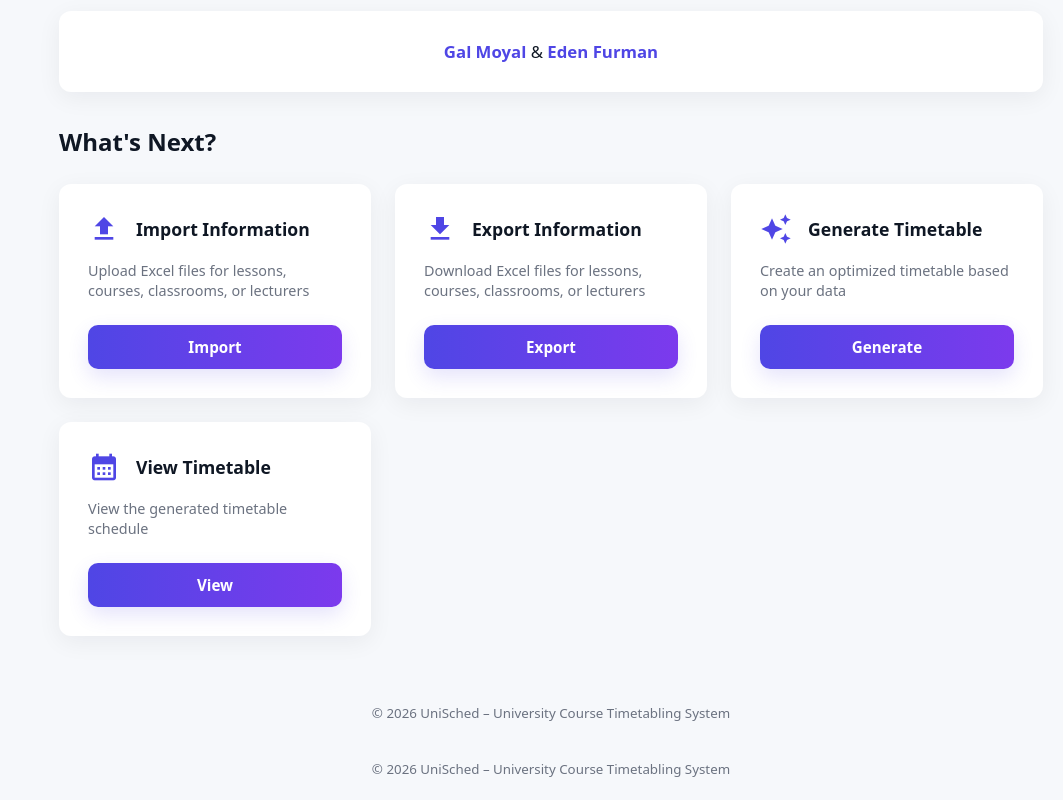
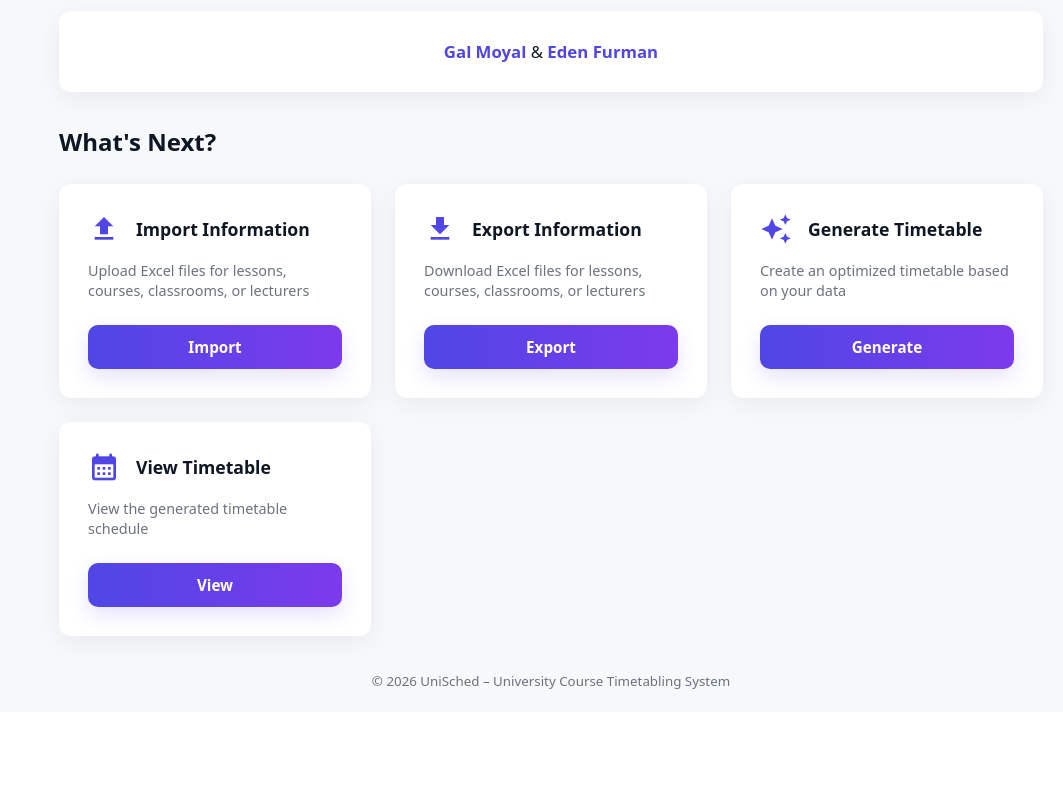
Before and after one commit to GalMoyal111/course-scheduling-system, a React (Vite) app in the folder client/: page / in a window 1280 px wide. Shown: the part 879-1679 px from the top of the page, without its empty margins (217-1280 px from the left). After the commit the page ends 1591 px from the top, so only its background shows below. Built offline with nearby package versions, Linux system fonts and the light colour scheme; no server answers.

Commit message:
feat: Remove Footer component from DashboardPage and TimetablePage

```diff
--- a/client/src/pages/DashboardPage.jsx
+++ b/client/src/pages/DashboardPage.jsx
@@ -125,8 +125,6 @@ export default function DashboardPage() {
         </div>
       </section>
 
-      <Footer />
-
       <ImportExportModal
         isOpen={importModalOpen}
         onClose={() => setImportModalOpen(false)}
--- a/client/src/pages/TimetablePage.jsx
+++ b/client/src/pages/TimetablePage.jsx
@@ -322,7 +322,6 @@ export default function TimetablePage() {
       </Modal>
 
       <Toast toast={toast} onClose={closeToast} />
-      <Footer />
     </div>
   );
 }
```
